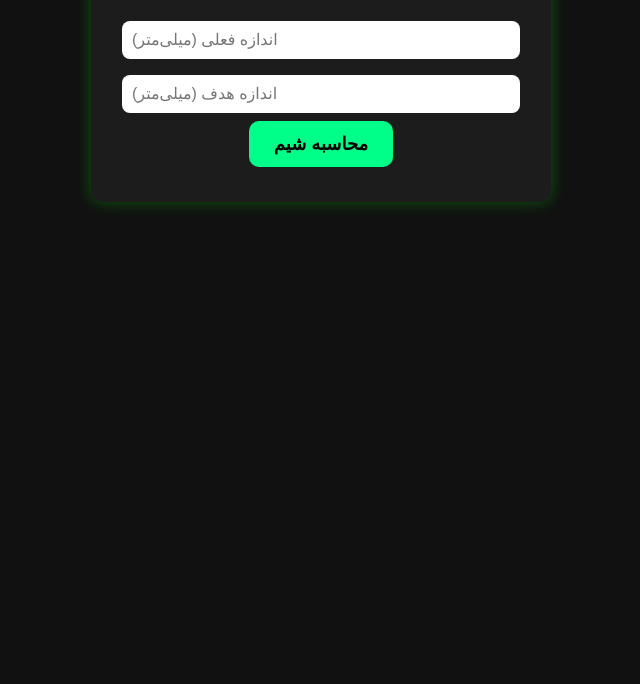
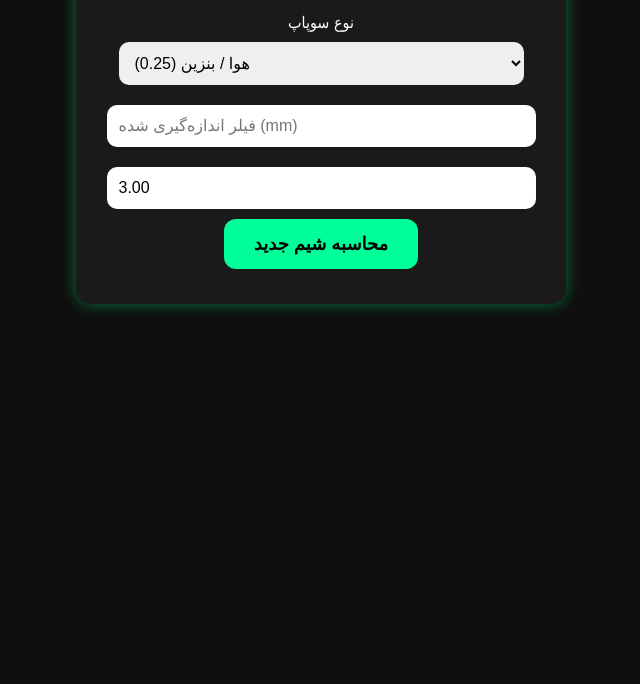
Before and after one commit to Askar6409/Shim, a plain HTML site: page index.html in a window 1280 px wide. Shown: the part 116-800 px from the top of the page, without its empty margins (319-959 px from the left). Drawn offline with Linux system fonts and the light colour scheme.

Commit message:
Update index.html

```diff
--- a/index.html
+++ b/index.html
@@ -2,39 +2,39 @@
 <html lang="fa">
 <head>
 <meta charset="UTF-8">
-<title>نرم افزار شیم گیری</title>
+<title>شیم گیری پژو 405</title>
 <style>
 body {
+  background: #0f0f0f;
+  color: white;
   font-family: Tahoma;
-  background: #111;
-  color: white;
   text-align: center;
   padding: 20px;
 }
 
 .box {
-  max-width: 420px;
+  max-width: 450px;
   margin: auto;
-  background: #1c1c1c;
+  background: #1a1a1a;
   padding: 20px;
-  border-radius: 12px;
-  box-shadow: 0 0 15px rgba(0,255,0,0.3);
+  border-radius: 15px;
+  box-shadow: 0 0 15px rgba(0,255,120,0.4);
 }
 
-input {
+select, input {
   width: 90%;
-  padding: 10px;
-  margin: 8px 0;
-  border-radius: 8px;
+  padding: 12px;
+  margin: 10px 0;
+  border-radius: 10px;
   border: none;
   font-size: 16px;
 }
 
 button {
-  background: #00ff88;
+  background: #00ff99;
   border: none;
-  padding: 12px 25px;
-  border-radius: 10px;
+  padding: 14px 30px;
+  border-radius: 12px;
   font-size: 18px;
   font-weight: bold;
   cursor: pointer;
@@ -43,19 +43,25 @@ button {
 .result {
   margin-top: 15px;
   font-size: 20px;
-  color: #00ff88;
+  color: #00ff99;
 }
 </style>
 </head>
 <body>
 
 <div class="box">
-<h2>🛠 نرم افزار شیم گیری</h2>
+<h2>🛠 شیم گیری پژو 405</h2>
 
-<input type="number" id="measured" placeholder="اندازه فعلی (میلی‌متر)">
-<input type="number" id="target" placeholder="اندازه هدف (میلی‌متر)">
+<label>نوع سوپاپ</label>
+<select id="type">
+  <option value="intake">هوا / بنزین (0.25)</option>
+  <option value="exhaust">دود (0.45)</option>
+</select>
 
-<button onclick="calc()">محاسبه شیم</button>
+<input type="number" id="measured" placeholder="فیلر اندازه‌گیری شده (mm)">
+<input type="number" id="shimBase" value="3.00" placeholder="شیم فعلی (mm)">
+
+<button onclick="calc()">محاسبه شیم جدید</button>
 
 <div class="result" id="result"></div>
 </div>
@@ -63,17 +69,21 @@ button {
 <script>
 function calc() {
   let measured = parseFloat(document.getElementById("measured").value);
-  let target = parseFloat(document.getElementById("target").value);
+  let shimBase = parseFloat(document.getElementById("shimBase").value);
+  let type = document.getElementById("type").value;
 
-  if (isNaN(measured) || isNaN(target)) {
-    document.getElementById("result").innerText = "لطفا مقادیر را وارد کنید!";
+  if (isNaN(measured) || isNaN(shimBase)) {
+    document.getElementById("result").innerText = "⚠ مقادیر را کامل وارد کن";
     return;
   }
 
-  let shim = target - measured;
+  let target = (type === "intake") ? 0.25 : 0.45;
 
-  document.getElementById("result").innerText =
-    "🔧 ضخامت شیم مورد نیاز: " + shim.toFixed(3) + " mm";
+  let newShim = shimBase + (measured - target);
+
+  document.getElementById("result").innerHTML =
+    "✅ فیلر استاندارد: " + target + " mm<br>" +
+    "🔧 شیم پیشنهادی جدید: <b>" + newShim.toFixed(3) + " mm</b>";
 }
 </script>
 
```
